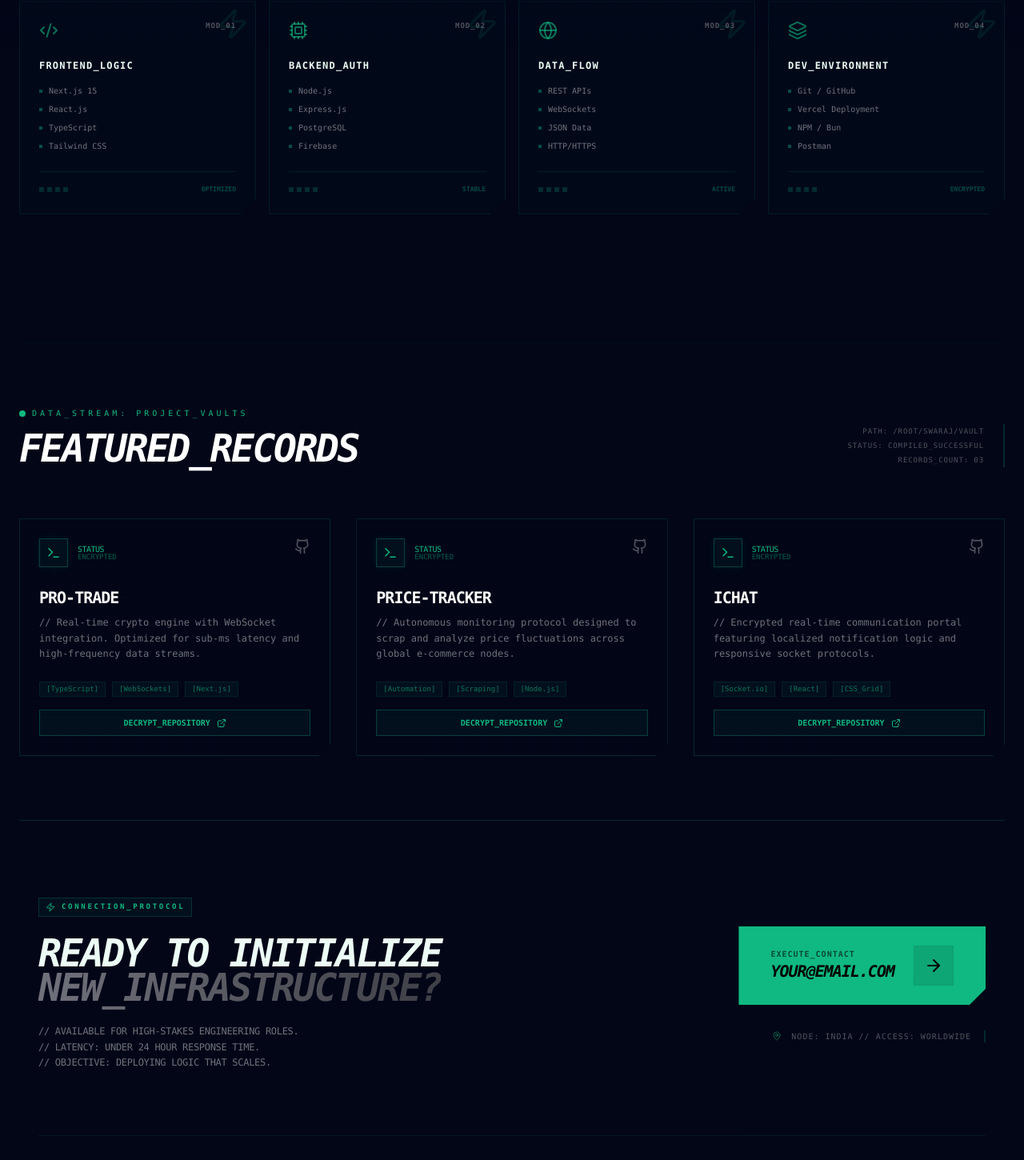
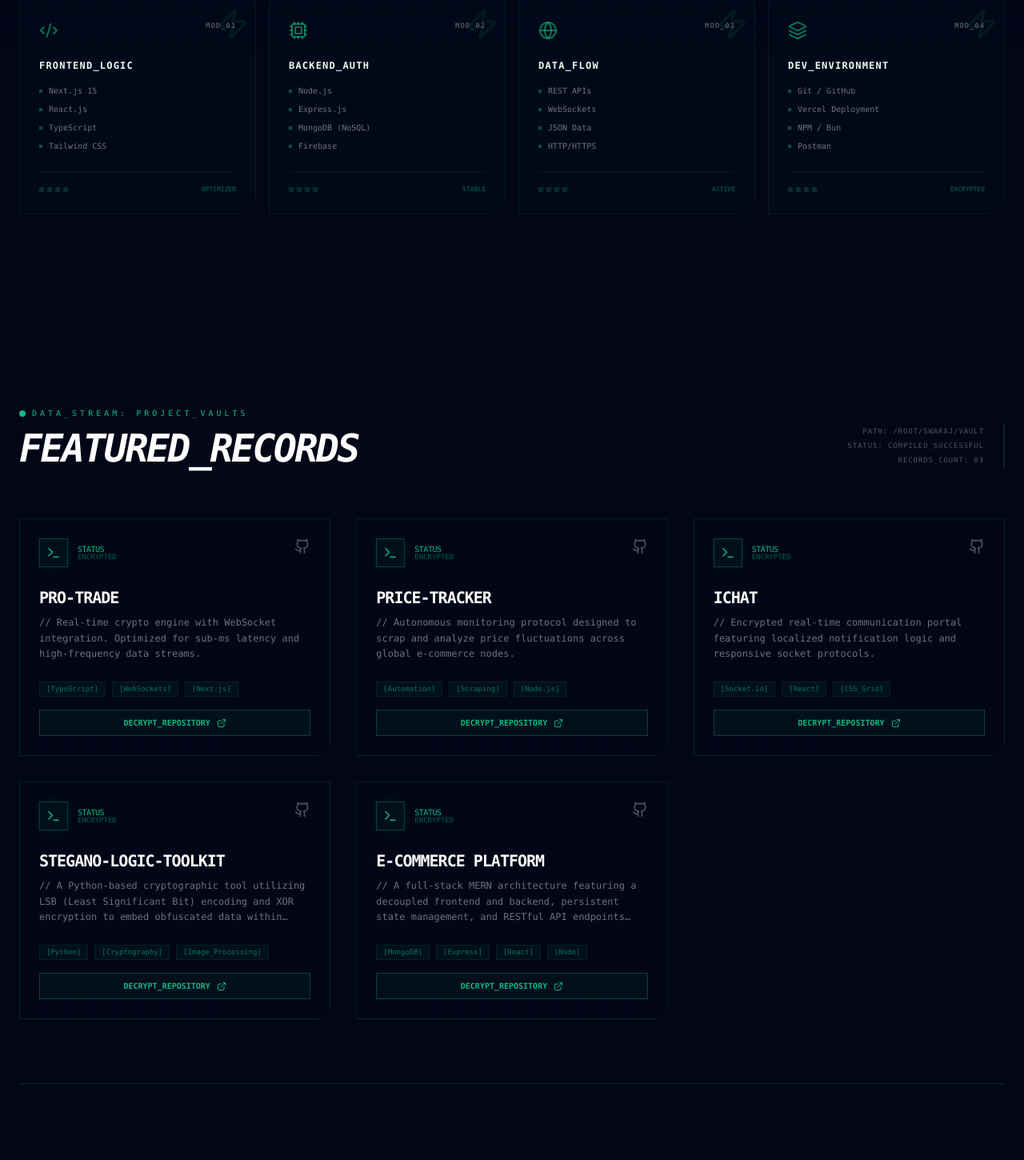
Before and after one commit to swaraj608/Portfolio, a Next.js app: page / in a window 1280 px wide. Shown: the part 735-2185 px from the top of the page at 80% size. Built offline with nearby package versions, Linux system fonts and the light colour scheme.

Commit message:
Added more projects on project card

```diff
--- a/app/page.tsx
+++ b/app/page.tsx
@@ -83,6 +83,20 @@ export default function Home() {
               tags={["Socket.io", "React", "CSS_Grid"]}
               github="https://github.com/swaraj608/iChat"
             />
+
+            <ProjectCard
+             title="Stegano-Logic-Toolkit"
+             desc="A Python-based cryptographic tool utilizing LSB (Least Significant Bit) encoding and XOR encryption to embed obfuscated data within lossless image carriers."
+             tags={["Python", "Cryptography", "Image_Processing"]}
+             github="https://github.com/swaraj608/STEGANOGRAPHY"
+            />
+
+          <ProjectCard
+            title="E-Commerce Platform"
+            desc="A full-stack MERN architecture featuring a decoupled frontend and backend, persistent state management, and RESTful API endpoints for comprehensive product lifecycle handling."
+            tags={["MongoDB", "Express", "React", "Node"]}
+            github="https://github.com/swaraj608/final-ecommerce"
+          />
           </div>
         </section>
 
--- a/components/SkillsSection.tsx
+++ b/components/SkillsSection.tsx
@@ -14,7 +14,7 @@ const SKILL_MODULES = [
     id: "02",
     title: "Backend_Auth",
     icon: <Cpu size={24} />,
-    skills: ["Node.js", "Express.js", "PostgreSQL", "Firebase"],
+    skills: ["Node.js", "Express.js", "MongoDB (NoSQL)", "Firebase"],
     status: "STABLE",
   },
   {
```
